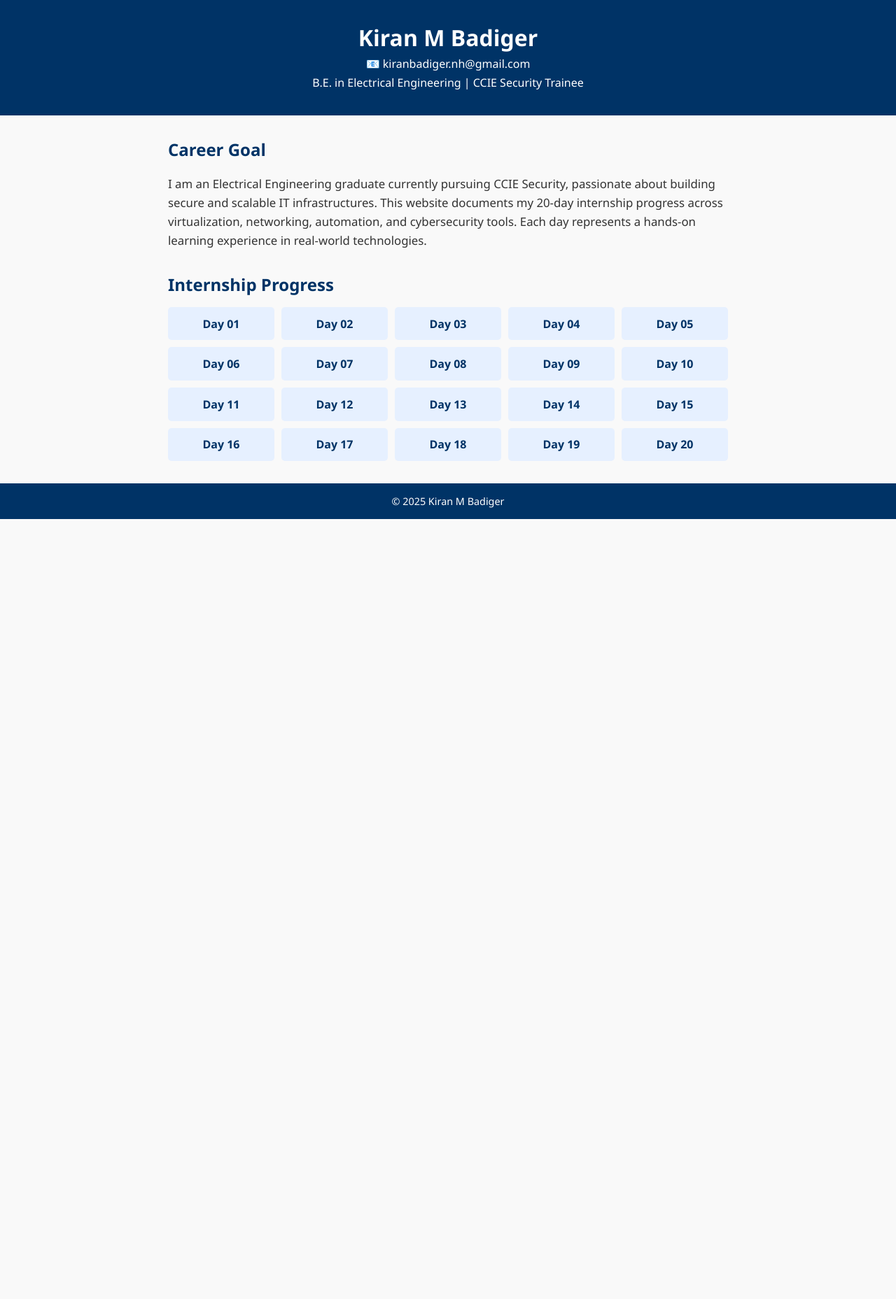
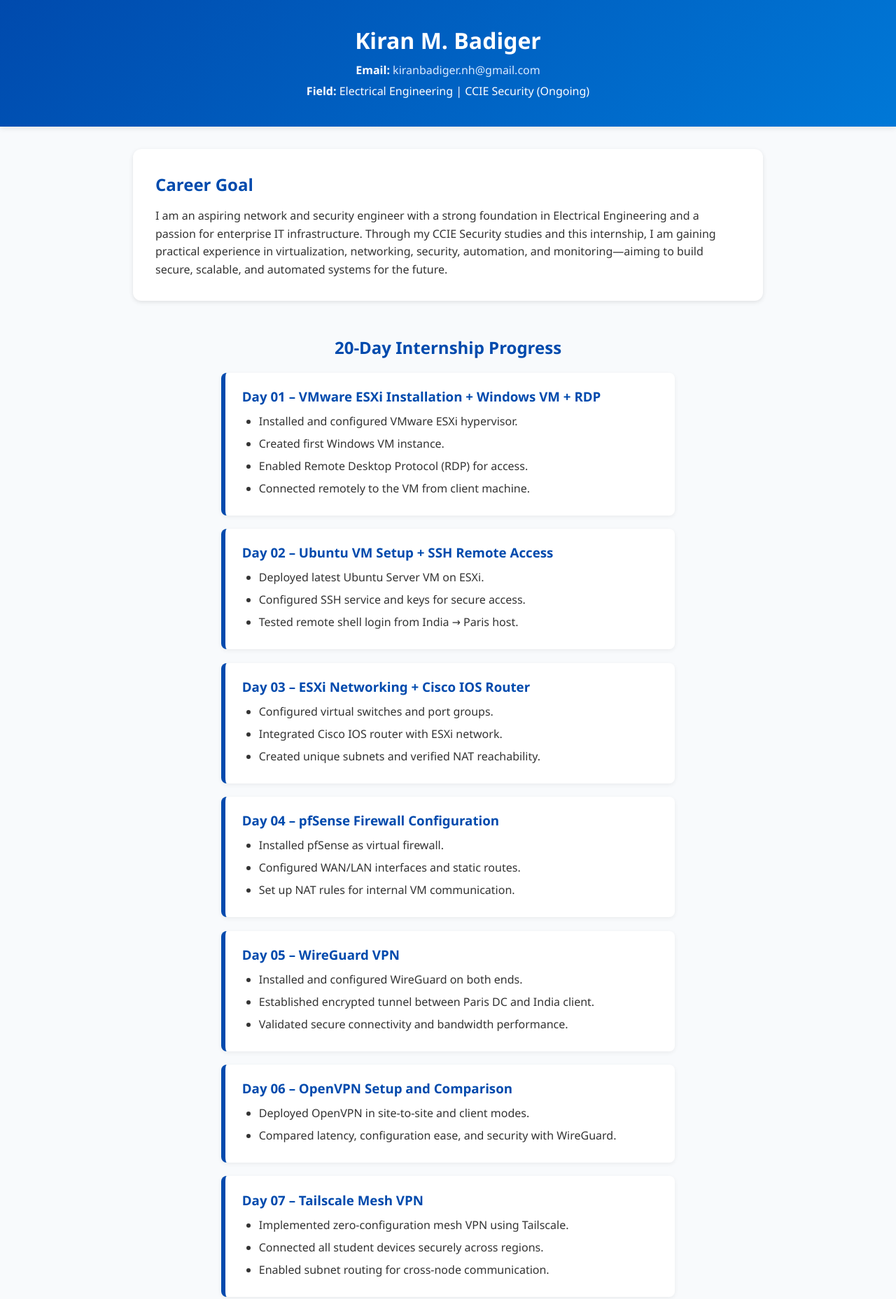
Before and after one commit to ikiranbadiger/20DAYS, a plain HTML site: page index.html in a window 1280 px wide. Shown: the top 1857 px of the page at 70% size. Before the commit the page ends 800 px from the top, so only its background shows below. Drawn offline with Linux system fonts and the light colour scheme.

Commit message:
Update index.html

```diff
--- a/index.html
+++ b/index.html
@@ -2,154 +2,223 @@
 <html lang="en">
 <head>
   <meta charset="UTF-8" />
-  <meta name="viewport" content="width=device-width, initial-scale=1.0"/>
-  <title>Kiran M Badiger - Internship Progress</title>
+  <meta name="viewport" content="width=device-width, initial-scale=1.0" />
+  <meta name="description" content="Internship Progress - Kiran M. Badiger" />
+  <title>Kiran M. Badiger | Internship Progress</title>
   <style>
-    body {
-      font-family: 'Segoe UI', Tahoma, Geneva, Verdana, sans-serif;
-      margin: 0;
-      background-color: #f9f9f9;
-      color: #333;
-    }
-
-    header {
-      background-color: #003366;
-      color: white;
-      padding: 2rem 1rem;
-      text-align: center;
-    }
-
-    header h1 {
-      margin: 0;
-      font-size: 2rem;
-    }
-
-    header p {
-      margin: 0.3rem 0;
-      font-size: 1rem;
-    }
-
-    main {
-      max-width: 800px;
-      margin: 2rem auto;
-      padding: 0 1rem;
-    }
-
-    section.intro {
-      margin-bottom: 2rem;
-    }
-
-    section.intro h2 {
-      font-size: 1.5rem;
-      color: #003366;
-    }
-
-    section.intro p {
-      font-size: 1.05rem;
-      line-height: 1.6;
-    }
-
-    section.days {
-      margin-bottom: 2rem;
-    }
-
-    section.days h2 {
-      font-size: 1.5rem;
-      color: #003366;
-      margin-bottom: 1rem;
-    }
-
-    .day-list {
-      display: grid;
-      grid-template-columns: repeat(auto-fill, minmax(150px, 1fr));
-      gap: 10px;
-    }
-
-    .day-list a {
-      display: block;
-      text-decoration: none;
-      background-color: #e6f0ff;
-      color: #003366;
-      padding: 0.8rem;
-      border-radius: 5px;
-      text-align: center;
-      transition: background-color 0.2s;
-      font-weight: bold;
-    }
-
-    .day-list a:hover {
-      background-color: #cce0ff;
-    }
-
-    footer {
-      text-align: center;
-      padding: 1rem;
-      background-color: #003366;
-      color: white;
-      font-size: 0.9rem;
-    }
-
-    @media (max-width: 600px) {
-      header h1 {
-        font-size: 1.5rem;
-      }
-
-      .day-list {
-        grid-template-columns: 1fr 1fr;
-      }
-    }
+    * { margin:0; padding:0; box-sizing:border-box; font-family:"Segoe UI",Tahoma,Verdana,sans-serif; }
+    body { background:#f8fafc; color:#333; line-height:1.6; display:flex; flex-direction:column; min-height:100vh; }
+    header { background:linear-gradient(135deg,#004aad,#0078d7); color:#fff; text-align:center; padding:2rem 1rem; box-shadow:0 2px 8px rgba(0,0,0,0.1); }
+    header h1 { font-size:2rem; margin-bottom:0.3rem; }
+    header p { margin:0.3rem 0; }
+    header a { color:#d9eaff; text-decoration:none; }
+    header a:hover { text-decoration:underline; }
+    section.intro { max-width:900px; margin:2rem auto; background:#fff; padding:2rem; border-radius:12px; box-shadow:0 2px 6px rgba(0,0,0,0.1); }
+    section.intro h2 { color:#004aad; margin-bottom:0.8rem; }
+    main { flex:1; max-width:900px; margin:1rem auto 2rem auto; padding:0 1rem; }
+    .day-card { background:#fff; border-left:6px solid #004aad; border-radius:8px; margin-bottom:1.2rem; padding:1.2rem 1.5rem; box-shadow:0 2px 6px rgba(0,0,0,0.06); transition:transform 0.2s ease, box-shadow 0.2s ease; }
+    .day-card:hover { transform:translateY(-4px); box-shadow:0 4px 12px rgba(0,0,0,0.1); }
+    .day-card h3 { color:#004aad; margin-bottom:0.5rem; }
+    .day-card ul { margin-left:1.5rem; list-style:disc; }
+    .day-card li { margin-bottom:0.4rem; }
+    footer { background:#004aad; color:#fff; text-align:center; padding:1rem 0; font-size:0.9rem; }
+    @media(max-width:600px){ header h1{font-size:1.6rem;} section.intro{margin:1rem; padding:1.2rem;} .day-card{padding:1rem;} }
   </style>
 </head>
 <body>
-
   <header>
-    <h1>Kiran M Badiger</h1>
-    <p>📧 kiranbadiger.nh@gmail.com</p>
-    <p>B.E. in Electrical Engineering | CCIE Security Trainee</p>
+    <h1>Kiran M. Badiger</h1>
+    <p><strong>Email:</strong> <a href="mailto:kiranbadiger.nh@gmail.com">kiranbadiger.nh@gmail.com</a></p>
+    <p><strong>Field:</strong> Electrical Engineering | CCIE Security (Ongoing)</p>
   </header>
 
+  <section class="intro">
+    <h2>Career Goal</h2>
+    <p>
+      I am an aspiring network and security engineer with a strong foundation in Electrical Engineering and a passion for enterprise IT infrastructure. Through my CCIE Security studies and this internship, I am gaining practical experience in virtualization, networking, security, automation, and monitoring—aiming to build secure, scalable, and automated systems for the future.
+    </p>
+  </section>
+
   <main>
-    <section class="intro">
-      <h2>Career Goal</h2>
-      <p>
-        I am an Electrical Engineering graduate currently pursuing CCIE Security, passionate about building secure and scalable IT infrastructures. This website documents my 20-day internship progress across virtualization, networking, automation, and cybersecurity tools. Each day represents a hands-on learning experience in real-world technologies.
-      </p>
-    </section>
+    <h2 style="text-align:center; margin-bottom:1rem; color:#004aad;">20-Day Internship Progress</h2>
 
-    <section class="days">
-      <h2>Internship Progress</h2>
-      <div class="day-list">
-        <!-- Generate Day 01 to Day 20 links -->
-        <!-- These point to days/day-01.html etc. -->
-        <!-- You can add those HTML files later -->
-        <!-- Loop (written manually below for 20 days) -->
-        <a href="days/day-01.html">Day 01</a>
-        <a href="days/day-02.html">Day 02</a>
-        <a href="days/day-03.html">Day 03</a>
-        <a href="days/day-04.html">Day 04</a>
-        <a href="days/day-05.html">Day 05</a>
-        <a href="days/day-06.html">Day 06</a>
-        <a href="days/day-07.html">Day 07</a>
-        <a href="days/day-08.html">Day 08</a>
-        <a href="days/day-09.html">Day 09</a>
-        <a href="days/day-10.html">Day 10</a>
-        <a href="days/day-11.html">Day 11</a>
-        <a href="days/day-12.html">Day 12</a>
-        <a href="days/day-13.html">Day 13</a>
-        <a href="days/day-14.html">Day 14</a>
-        <a href="days/day-15.html">Day 15</a>
-        <a href="days/day-16.html">Day 16</a>
-        <a href="days/day-17.html">Day 17</a>
-        <a href="days/day-18.html">Day 18</a>
-        <a href="days/day-19.html">Day 19</a>
-        <a href="days/day-20.html">Day 20</a>
-      </div>
-    </section>
+    <div class="day-card">
+      <h3>Day 01 – VMware ESXi Installation + Windows VM + RDP</h3>
+      <ul>
+        <li>Installed and configured VMware ESXi hypervisor.</li>
+        <li>Created first Windows VM instance.</li>
+        <li>Enabled Remote Desktop Protocol (RDP) for access.</li>
+        <li>Connected remotely to the VM from client machine.</li>
+      </ul>
+    </div>
+
+    <div class="day-card">
+      <h3>Day 02 – Ubuntu VM Setup + SSH Remote Access</h3>
+      <ul>
+        <li>Deployed latest Ubuntu Server VM on ESXi.</li>
+        <li>Configured SSH service and keys for secure access.</li>
+        <li>Tested remote shell login from India → Paris host.</li>
+      </ul>
+    </div>
+
+    <div class="day-card">
+      <h3>Day 03 – ESXi Networking + Cisco IOS Router</h3>
+      <ul>
+        <li>Configured virtual switches and port groups.</li>
+        <li>Integrated Cisco IOS router with ESXi network.</li>
+        <li>Created unique subnets and verified NAT reachability.</li>
+      </ul>
+    </div>
+
+    <div class="day-card">
+      <h3>Day 04 – pfSense Firewall Configuration</h3>
+      <ul>
+        <li>Installed pfSense as virtual firewall.</li>
+        <li>Configured WAN/LAN interfaces and static routes.</li>
+        <li>Set up NAT rules for internal VM communication.</li>
+      </ul>
+    </div>
+
+    <div class="day-card">
+      <h3>Day 05 – WireGuard VPN</h3>
+      <ul>
+        <li>Installed and configured WireGuard on both ends.</li>
+        <li>Established encrypted tunnel between Paris DC and India client.</li>
+        <li>Validated secure connectivity and bandwidth performance.</li>
+      </ul>
+    </div>
+
+    <div class="day-card">
+      <h3>Day 06 – OpenVPN Setup and Comparison</h3>
+      <ul>
+        <li>Deployed OpenVPN in site-to-site and client modes.</li>
+        <li>Compared latency, configuration ease, and security with WireGuard.</li>
+      </ul>
+    </div>
+
+    <div class="day-card">
+      <h3>Day 07 – Tailscale Mesh VPN</h3>
+      <ul>
+        <li>Implemented zero-configuration mesh VPN using Tailscale.</li>
+        <li>Connected all student devices securely across regions.</li>
+        <li>Enabled subnet routing for cross-node communication.</li>
+      </ul>
+    </div>
+
+    <div class="day-card">
+      <h3>Day 08 – FreeRADIUS + Captive Portal</h3>
+      <ul>
+        <li>Configured FreeRADIUS server for user authentication.</li>
+        <li>Integrated RADIUS with pfSense captive portal.</li>
+        <li>Tested login flows and access control policies.</li>
+      </ul>
+    </div>
+
+    <div class="day-card">
+      <h3>Day 09 – DNS / DHCP Server Setup</h3>
+      <ul>
+        <li>Configured central DHCP scopes for network devices.</li>
+        <li>Created internal DNS zones and custom records.</li>
+        <li>Verified name resolution and IP allocations.</li>
+      </ul>
+    </div>
+
+    <div class="day-card">
+      <h3>Day 10 – Migration to Proxmox VE</h3>
+      <ul>
+        <li>Installed Proxmox Virtual Environment on bare metal.</li>
+        <li>Imported existing VMs from ESXi.</li>
+        <li>Configured VLAN-aware bridging and networking.</li>
+      </ul>
+    </div>
+
+    <div class="day-card">
+      <h3>Day 11 – MikroTik RouterOS Configuration</h3>
+      <ul>
+        <li>Set up VLANs, NAT, and static routing.</li>
+        <li>Enabled remote management via WinBox and SSH.</li>
+      </ul>
+    </div>
+
+    <div class="day-card">
+      <h3>Day 12 – OSPF with Cisco + MikroTik</h3>
+      <ul>
+        <li>Implemented OSPF for dynamic routing in hybrid lab.</li>
+        <li>Verified LSAs, route propagation, and adjacencies.</li>
+      </ul>
+    </div>
+
+    <div class="day-card">
+      <h3>Day 13 – FRRouting (Linux Router)</h3>
+      <ul>
+        <li>Replaced Cisco router with FRRouting on Linux.</li>
+        <li>Redistributed routes between OSPF and static networks.</li>
+      </ul>
+    </div>
+
+    <div class="day-card">
+      <h3>Day 14 – IDS/IPS – Suricata / Zeek</h3>
+      <ul>
+        <li>Deployed Suricata for intrusion detection and traffic analysis.</li>
+        <li>Configured Zeek for deep packet inspection and logging.</li>
+        <li>Monitored real-time alerts for suspicious traffic.</li>
+      </ul>
+    </div>
+
+    <div class="day-card">
+      <h3>Day 15 – Zabbix / Grafana / Prometheus Monitoring</h3>
+      <ul>
+        <li>Installed Zabbix server and agents on VM hosts.</li>
+        <li>Integrated Prometheus data sources with Grafana.</li>
+        <li>Built dashboards for CPU, RAM, and network monitoring.</li>
+      </ul>
+    </div>
+
+    <div class="day-card">
+      <h3>Day 16 – Ansible Automation</h3>
+      <ul>
+        <li>Created Ansible playbooks for VM configuration.</li>
+        <li>Automated IP setup and user creation across servers.</li>
+      </ul>
+    </div>
+
+    <div class="day-card">
+      <h3>Day 17 – Docker Networking Basics</h3>
+      <ul>
+        <li>Installed Docker and set up containers for a web app.</li>
+        <li>Configured reverse proxy using NGINX to link containers.</li>
+        <li>Tested container communication and port mapping.</li>
+      </ul>
+    </div>
+
+    <div class="day-card">
+      <h3>Day 18 – Proxmox Cluster and High Availability</h3>
+      <ul>
+        <li>Created multi-node Proxmox cluster.</li>
+        <li>Configured HA groups and tested live VM migration.</li>
+      </ul>
+    </div>
+
+    <div class="day-card">
+      <h3>Day 19 – Backups, Snapshots & Restore</h3>
+      <ul>
+        <li>Implemented VM backup schedules and snapshot policies.</li>
+        <li>Performed disaster-recovery drill and restore testing.</li>
+      </ul>
+    </div>
+
+    <div class="day-card">
+      <h3>Day 20 – Final Integration Project</h3>
+      <ul>
+        <li>Integrated Proxmox, pfSense, Cisco, MikroTik, VPN and monitoring systems.</li>
+        <li>Presented network design diagram and live demo of full infrastructure.</li>
+      </ul>
+    </div>
+
   </main>
 
   <footer>
-    &copy; 2025 Kiran M Badiger
+    © 2025 Kiran M. Badiger — All Rights Reserved
   </footer>
-
 </body>
 </html>
```
